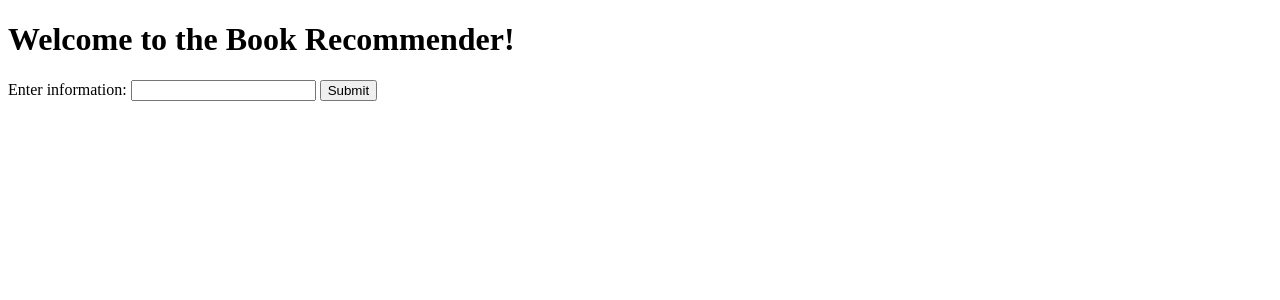
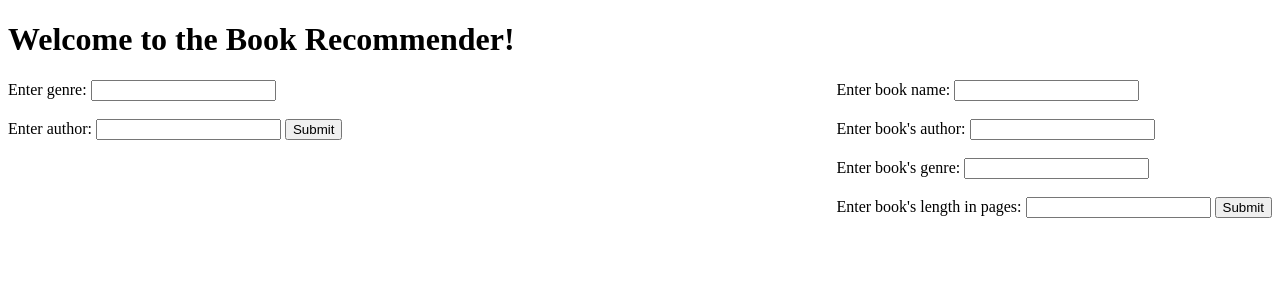
Before and after one commit to Riya-Pallikala/cs348-project, a Flask app: page / in a window 1280 px wide. Shown: the top 300 px of the page. Run offline with Flask 3, Linux system fonts and the light colour scheme.

Commit message:
Removed errors when trying to submit books, debugging "no results" result after insertion

```diff
--- a/app.py
+++ b/app.py
@@ -1,3 +1,5 @@
+import datetime
+
 from flask import Flask, render_template, request
 import sqlite3
 
@@ -7,16 +9,19 @@ app = Flask(__name__)
 def home():
     return render_template('main_page.html')
 
-@app.route('/query', methods=['POST'])
-def query_database():
-    user_input = request.form['user_input']
+@app.route('/', methods=['POST'])
+def update_database():
+    bookname = request.form['newbook_input']
+    bookauthor = request.form['newauthor_input']
+    bookgenre = request.form['newgenre_input']
+    booklen = request.form['newlen_input']
+
 
     # Connect to the database
     conn = sqlite3.connect('databases/test_db.db')
     cursor = conn.cursor()
 
-    # Execute an SQL query using the user's input
-    # cursor.execute('SELECT * FROM your_table WHERE column_name = ?', (user_input))
+    # Add to database using the user's input
 
     # Create Authors(authorId, firstname, lastname, birth_year, death_year)
     cursor.execute('CREATE TABLE IF NOT EXISTS Authors '
@@ -25,9 +30,42 @@ def query_database():
                    'lastname TEXT, '
                    'birth_year DATETIME, '
                    'death_year DATETIME);')
+    cursor.execute('INSERT INTO Authors VALUES (?, ?, ?, ?, ?);', (1, "fname", "lname", datetime.datetime.now(), datetime.datetime.now()))
 
     # Create Books(bookId, name, authorId, genre, length_in_pages)
-    cursor.execute('CREATE TABLE IF NOT EXISTS Books (bookId INTEGER PRIMARY KEY, name TEXT, authorId INTEGER, FOREIGN KEY (authorId) REFERENCES Authors(authorId));')
+    cursor.execute('CREATE TABLE IF NOT EXISTS Books (bookId INTEGER PRIMARY KEY, name TEXT, genre TEXT, authorId INTEGER, length_in_pages INTEGER, FOREIGN KEY(authorId) REFERENCES Authors(authorId));')
+
+    cursor.execute('SELECT max(bookId) from Books;')
+
+    # Calculate a new ID
+    result = cursor.fetchone()
+    if (result[0] is None):
+        max_id = 1
+    else:
+        max_id = result[0] + 1
+
+    # Calculate author's id
+
+    # Check for existing book
+
+
+    cursor.execute('INSERT INTO Books VALUES (?, ?, ?, ?, ?);', (max_id, bookname, bookgenre, 1, booklen))
+    conn.close()
+
+    return render_template('main_page.html')
+
+@app.route('/query', methods=['POST'])
+def query_database():
+
+    genre_input = request.form['genre_input']
+    author_input = request.form['author_input']
+
+    # Connect to the database
+    conn = sqlite3.connect('databases/test_db.db')
+    cursor = conn.cursor()
+
+    # Execute an SQL query using the user's input
+
 
     cursor.execute('SELECT * FROM Books;')
     result = cursor.fetchall()
--- a/templates/main_page.html
+++ b/templates/main_page.html
@@ -7,10 +7,39 @@
     <h1>Welcome to the Book Recommender!</h1>
     <!-- Your GUI elements go here -->
 
-    <form action="/query" method="post">
-    <label for="user_input">Enter information:</label>
-    <input type="text" id="user_input" name="user_input">
-    <input type="submit" value="Submit">
-    </form>
+    <!-- Book Lookup Submission -->
+    <div style="float:left;">
+        <form action="/query" method="post">
+
+        <label for="genre_input">Enter genre:</label>
+        <input type="text" id="genre_input" name="genre_input">
+            <br> <br>
+        <label for="author_input">Enter author:</label>
+        <input type="text" id="author_input" name="author_input">
+
+        <input type="submit" value="Submit">
+        </form>
+    </div>
+
+    <!-- Book Entry -->
+    <div style="float:right;">
+        <form id="add_book" action="/" method="post">
+        <label for="newbook_input">Enter book name:</label>
+        <input type="text" id="newbook_input" name="newbook_input">
+            <br> <br>
+        <label for="newauthor_input">Enter book's author:</label>
+        <input type="text" id="newauthor_input" name="newauthor_input">
+            <br> <br>
+        <label for="newgenre_input">Enter book's genre:</label>
+        <input type="text" id="newgenre_input" name="newgenre_input">
+            <br> <br>
+        <label for="newlen_input">Enter book's length in pages:</label>
+        <input type="text" id="newlen_input" name="newlen_input">
+
+
+        <input type="submit" value="Submit">
+        </form>
+    </div>
+    <script src="{{ url_for('static', filename='script.js') }}"></script>
 </body>
 </html>
```
Also changed, not shown: static/submission_success.js (added, +10 -0 lines), templates/login.html (added, +20 -0 lines), databases/test_db.db (deleted).
